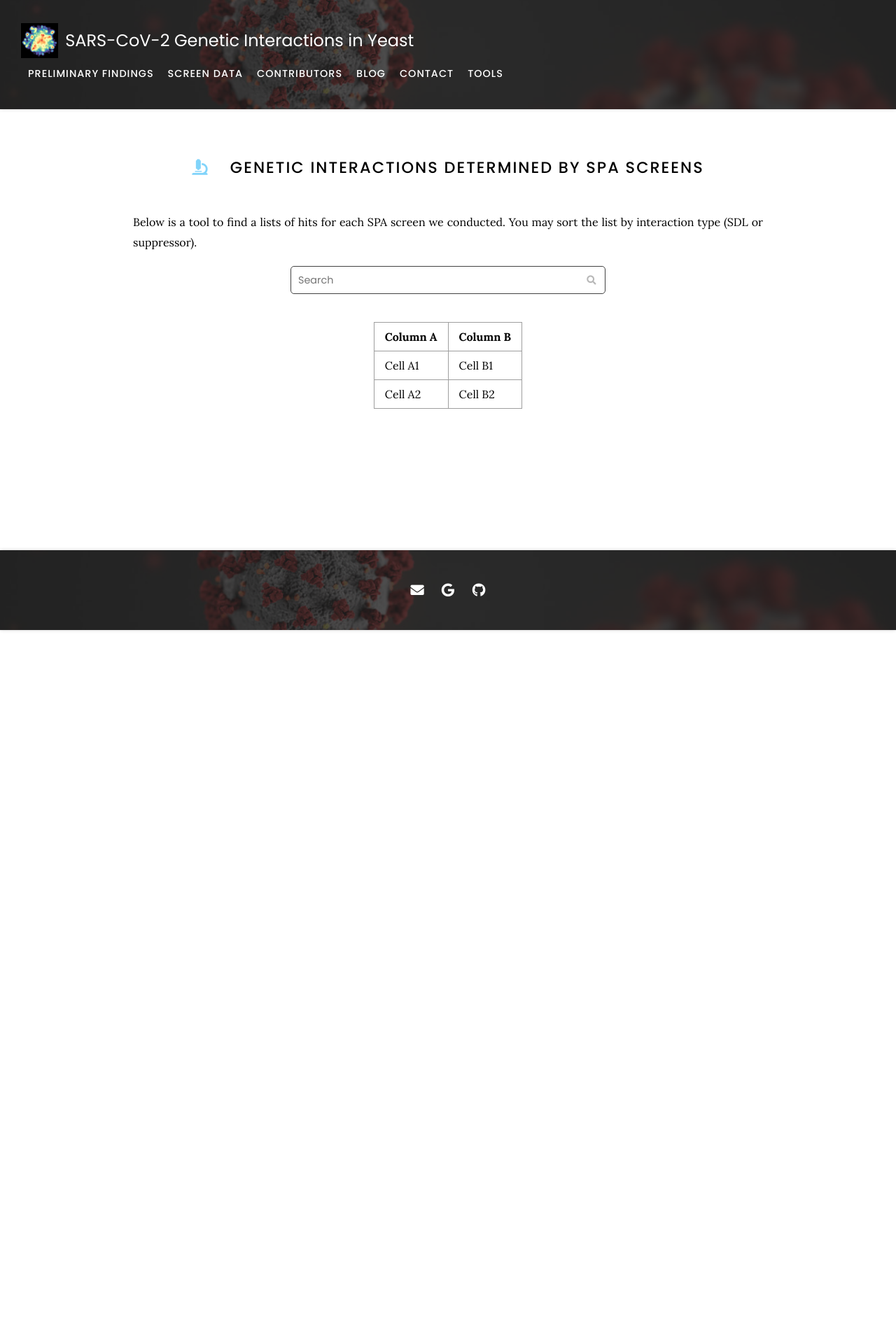
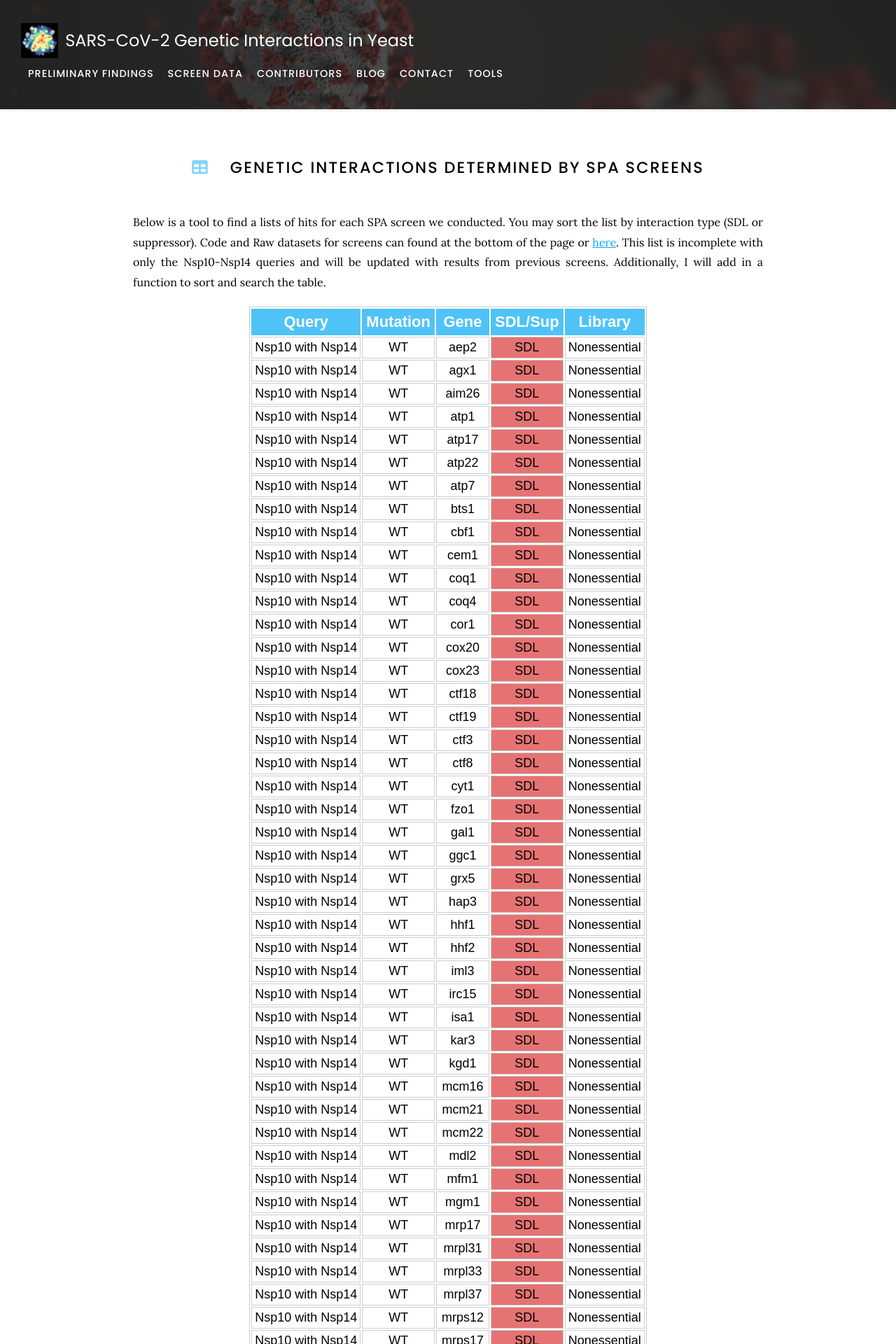
Before and after one commit to meganwang08/SARS-CoV-2-Genetic-Interactions-in-Yeast, a Jekyll site: the page built from genetic interactions/index.md, in a window 1280 px wide. Shown: the top 1920 px of the page at 70% size. Built offline with Jekyll 4.4.1, drawn with Linux system fonts in a browser that asks for light colours; nearby versions of some CDN libraries; before the commit the page ends 900 px from its top, so only the background shows below that; some of the changed text lies outside the part shown.

Commit message:
code and datasets

```diff
--- a/_data/SPA_screens.yaml
+++ b/_data/SPA_screens.yaml
@@ -1,5 +1,6 @@
 SPA:
-- query: Nsp10 with Nsp14 WT
+- query: Nsp10 with Nsp14
+  mutation: WT
   SDL:
     - aep2
     - agx1
@@ -100,19 +101,109 @@ SPA:
     - vps25
     - ygl214w
     - ynr025c
-- query: Nsp14
+- query: Nsp10 with Nsp14
+  mutation: Exo-
   SDL:
-    - ERG6
-    - SML1
-    - ABD1
+    - atp1
+    - atp17
+    - cbf1
+    - ccm1
+    - coq1
+    - coq4
+    - cox15
+    - cox23
+    - ctf19
+    - ctf3
+    - ctf8
+    - fun26
+    - fzo1
+    - gal1
+    - heh2
+    - hhf2
+    - iml3
+    - irc15
+    - isa1
+    - lcb5
+    - mcm16
+    - mcm21
+    - mcm22
+    - mdl2
+    - mip1
+    - mrp1
+    - mrp17
+    - mrpl24
+    - mrpl32
+    - mrpl33
+    - mrpl37
+    - mrpl6
+    - mrps12
+    - mrps17
+    - mrps8
+    - msd1
+    - msm1
+    - mss116
+    - nkp1
+    - oxa1
+    - pet123
+    - reg1
+    - rmd9
+    - rsm23
+    - rsm24
+    - sls1
+    - sqs1
+    - tps1
+    - trm10
+    - vma3
+    - ybl100c
+    - ydl068w
+    - ylr269c
+    - ynk1
+    - ypl150w
+    - yta12
   SUP:
-    - DIF1
-    - RAD52
-- query: Nsp18
+    - aro1
+    - arp1
+    - bro1
+    - cdc73
+    - cgi121
+    - elo2
+    - hap4
+    - hof1
+    - ktr2
+    - lge1
+    - mft1
+    - opi11
+    - pre9
+    - rpl1b
+    - rpl21a
+    - rpl37a
+    - rsc1
+    - rsc2
+    - ski3
+    - ski8
+    - snf8
+    - ssh1
+    - ssn8
+    - stp22
+    - tma64
+    - vrp1
+    - ygl214w
+    - zwf1
+- query: Nsp10 with Nsp14
+  mutation: MT-
   SDL:
-    - ERG6
-    - SML1
-    - ABD1
-  SUP:
-    - DIF1
-    - RAD52
+    - bro1
+    - fui1
+    - hnm1
+    - lcb5
+    - ldb7
+    - mrps17
+    - pim1
+    - ref2
+    - rpl19b
+    - snf1
+    - stb3
+    - trs85
+    - yel014c
+    - ykr018c
+    - yol079w
--- /dev/null
+++ b/_data/code.yaml
@@ -0,0 +1,4 @@
+- script:
+  name: figures-the-cell-map.R
+  desc: >
+    Figures generated from nonessential nsp10-nsp14 screen using screenmill processed data.
--- a/_includes/genetic-interactions-list.html
+++ b/_includes/genetic-interactions-list.html
@@ -1,22 +1,38 @@
-
-<table>
-  <thead><tr>
-    <th>Column A</th>
-    <th>Column B</th>
+{%- assign emptyarray = "" | split: "," -%}
+{%- assign data = site.data[include.data] | default: site[include.data] | default: emptyarray -%}
+<table class='tableizer-table'>
+  <thead><tr class="tableizer-firstrow">
+    <th>Query</th>
+    <th>Mutation</th>
+    <th>Gene</th>
+    <th>SDL/Sup</th>
+    <th>Library</th>
     </tr></thead>
   <tbody>
+    {%- for item in data.SPA -%}
+    {%- assign query_name = item.query -%}
+    {%- assign mut = item.mutation -%}
+    {%- for gene_sdl in item.SDL -%}
     <tr>
-      <td>Cell A1</td>
-      <td>Cell B1</td>
+      <td>{{query_name}}</td>
+      <td>{{mut}}</td>
+      <td>{{gene_sdl}}</td>
+      <td class="sdl">SDL</td>
+      <td>Nonessential</td>
     </tr>
+    {%- endfor -%}
+    {%- for gene_sup in item.SUP -%}
     <tr>
-      <td>Cell A2</td>
-      <td>Cell B2</td>
+      <td>{{query_name}}</td>
+      <td>{{mut}}</td>
+      <td>{{gene_sup}}</td>
+      <td class="sup">Sup</td>
+      <td>Nonessential</td>
     </tr>
+    {%- endfor -%}
+    {%- endfor -%}
   </tbody>
 </table>
-
-<script type="text/javascript" src="http://r.office.microsoft.com/r/rlidExcelButton?v=1&kip=1"></script>
 
 {% comment %}
 {%- assign emptyarray = "" | split: "," -%}
--- a/css/genetic-interactions-list.scss
+++ b/css/genetic-interactions-list.scss
@@ -89,3 +89,38 @@
 .query .break{
   margin: 0;
 }
+
+table.tableizer-table {
+	font-size: 18px;
+	border: 1px solid #CCC;
+	font-family: Arial, Helvetica, sans-serif;
+  margin-left: auto;
+  margin-right: auto;
+}
+.tableizer-table td {
+	padding: 4px;
+	margin: 3px;
+	border: 1px solid #CCC;
+  margin-left: auto;
+  margin-right: auto;
+  text-align: center;
+  vertical-align: middle;
+}
+.tableizer-table th {
+  padding: 6px;
+	margin: 5px;
+	background-color: $light-blue-300;
+	color: #FFF;
+  font-size: 22px;
+	font-weight: bold;
+  margin-left: auto;
+  margin-right: auto;
+}
+
+.tableizer-table .sdl{
+  background-color: $red-300;
+}
+
+.tableizer-table .sup{
+  background-color: $light-green-300;
+}
--- a/genetic interactions/index.md
+++ b/genetic interactions/index.md
@@ -5,12 +5,38 @@ nav:
   tooltip: Genetic Interactions
 ---
 
-# <i class="fas fa-microscope"></i> Genetic Interactions Determined by SPA Screens
+{% include section.html %}
+# <i class="fas fa-table"></i> Genetic Interactions Determined by SPA Screens
 
-Below is a tool to find a lists of hits for each SPA screen we conducted. You may sort the list by interaction type (SDL or suppressor).
+Below is a tool to find a lists of hits for each SPA screen we conducted. You may sort the list by interaction type (SDL or suppressor). Code and Raw datasets for screens can found at the bottom of the page or [here](#-raw-datasets). This list is incomplete with only the Nsp10-Nsp14 queries and will be updated with results from previous screens. Additionally, I will add in a function to sort and search the table.
 
+{% comment %}
 {% include search-box.html %}
 
 {% include search-info.html %}
+{% endcomment %}
 
 {% include genetic-interactions-list.html data="SPA_screens" component='spa' %}
+
+{% include section.html %}
+# <i class="fas fa-microscope"></i> Code and Data
+
+{% if site.data.code %}
+#### All scripts utilize the package `microtubule-meganwang08` which you can find [here](https://pypi.org/project/microtubule-meganwang08/)
+## Code
+{% for script in site.data.code %}
+* [**{{script.name}}**]({{site.url}}/{{site.baseurl}}/code/{{script.name}})
+  \| {{script.desc}}
+{% endfor %}
+{% endif %}
+
+{% if site.data.datasets %}
+## Datasets
+{% for ds in site.data.datasets %}
+* [{{ds.name}}]({%if ds.storage !=
+  'remote'%}{{site.url}}/{{site.baseurl}}/datasets/{{ds.link}}{%
+  else%}{{site.link}}{% endif %}) \| {% if ds.filetype %}(filetype:
+  {{ds.filetype}}){%endif%}{% if ds.filesize %}({{ds.filesize}}){%endif%}{%
+  if ds.storage == remote %} DOI: {{ds.DOI}}{%endif%}
+{% endfor %}
+{% endif %}
```
Also changed, not shown: _data/datasets.yaml (added, +21 -0 lines), index.md (+1 -1 lines), 8 other files.
